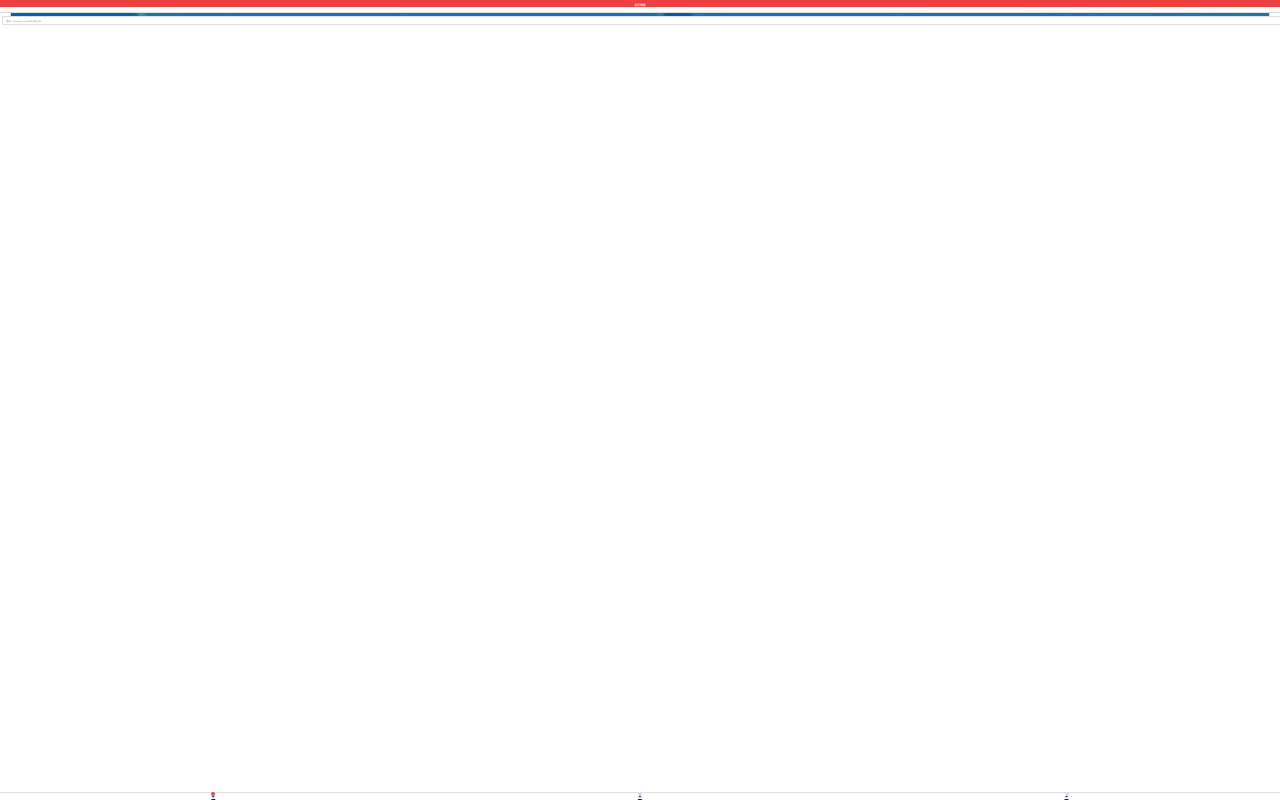
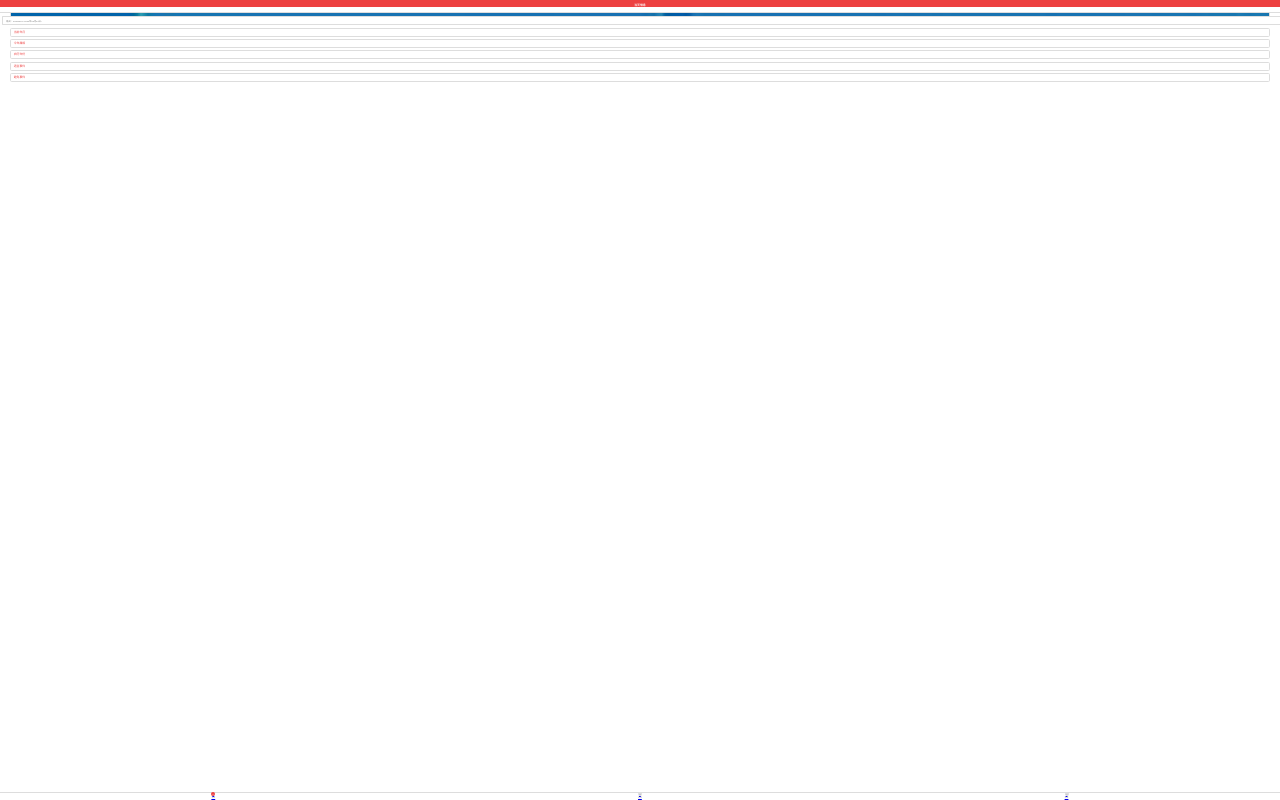
Before and after one commit to Jiahuis-ya/calendar_vue3, a Vue app: page / in a window 1280 px wide. Built offline with nearby package versions, Linux system fonts and the light colour scheme; no server answers; the HTML template or start-up script is replaced by a standard one.

Commit message:
feat: add Day 列表

```diff
--- /dev/null
+++ b/src/components/DayPage/List/index.vue
@@ -0,0 +1,45 @@
+<template>
+  <div class="day-list">
+    <list-item
+      title="当前年月"
+      :content="data['year-month']"
+    />
+    <list-item
+      title="今年属相"
+      :content="data.animalsYear"
+    />
+    <list-item
+      title="农历年份"
+      :content="data.lunarYear"
+    />
+    <list-item
+      title="适宜事件"
+      :content="data.suit"
+    />
+    <list-item
+      title="避免事件"
+      :content="data.avoid"
+    />
+  </div>
+</template>
+
+<script>
+import ListItem from './item.vue';
+
+export default {
+  name: 'ListIndex',
+  props: {
+    data: Object
+  },
+  components: {
+    ListItem
+  }
+}
+</script>
+
+<style lang="scss" scoped>
+.day-list {
+  padding: .15rem;
+  box-sizing: border-box;
+}
+</style>
--- /dev/null
+++ b/src/components/DayPage/List/item.vue
@@ -0,0 +1,46 @@
+<template>
+  <div class="list-item">
+    <div class="block title">{{ title }}</div>
+    <div class="block content">{{ content }}</div>
+  </div>
+</template>
+
+<script>
+  export default {
+    name: 'ListItem',
+    props: {
+      title: String,
+      content: String
+    }
+  }
+</script>
+
+<style lang="scss" scoped>
+  .list-item {
+    @include setFlex($horizontal: flex-start, $align: center);
+    height: .44rem;
+    margin-bottom: .15rem;
+    border: 1px solid #ddd;
+    background: #fff;
+    border-radius: .1rem;
+
+    .block {
+      height: 100%;
+
+      &.title {
+        width: 1rem;
+        font-size: .18rem;
+        margin-right: .15rem;
+        color: $mainColor;
+        line-height: .44rem;
+        text-align: center;
+      }
+
+      &.content {
+        display: flex;
+        align-items: center;
+        font-size: .14rem;
+      }
+    }
+  }
+</style>
--- a/src/views/Day.vue
+++ b/src/views/Day.vue
@@ -1,6 +1,7 @@
 <template>
   <div class="container">
     <day-card :data="dayData" />
+    <day-list :data="dayData" />
   </div>
 </template>
 
@@ -8,13 +9,15 @@
 import { computed, onMounted } from 'vue'
 import getData from '@/services'
 import DayCard from '@/components/DayPage/Card.vue'
+import DayList from '@/components/DayPage/List/index.vue'
 import { useStore } from 'vuex'
 import { getNowDate } from '@/libs/utils.js'
 
 export default {
   name: "DayPage",
   components: {
-    DayCard
+    DayCard,
+    DayList
   },
   setup() {
     const store = useStore(),
--- a/vue.config.js
+++ b/vue.config.js
@@ -9,17 +9,17 @@
   devServer: {
     host: 'localhost',
     open: true,
-    port: 8888,
+    port: 8903,
     // TODO:暂时关闭，使用nginx代理
-    // proxy: {
-    //   // 聚合api
-    //   "/calendar": {
-    //     target: "http://v.juhe.cn", // 目标地址
-    //     changeOrigin: true, // 是否改变源、换源
-    //     ws: true, // web socket开启
-    //     secure: false, // https检查
-    //   },
-    // },
+    proxy: {
+      // 聚合api
+      "/calendar": {
+        target: "http://v.juhe.cn", // 目标地址
+        changeOrigin: true, // 是否改变源、换源
+        ws: true, // web socket开启
+        secure: false, // https检查
+      },
+    },
     // overlay: {
     //   warnings: false,
     //   errors: false
```
